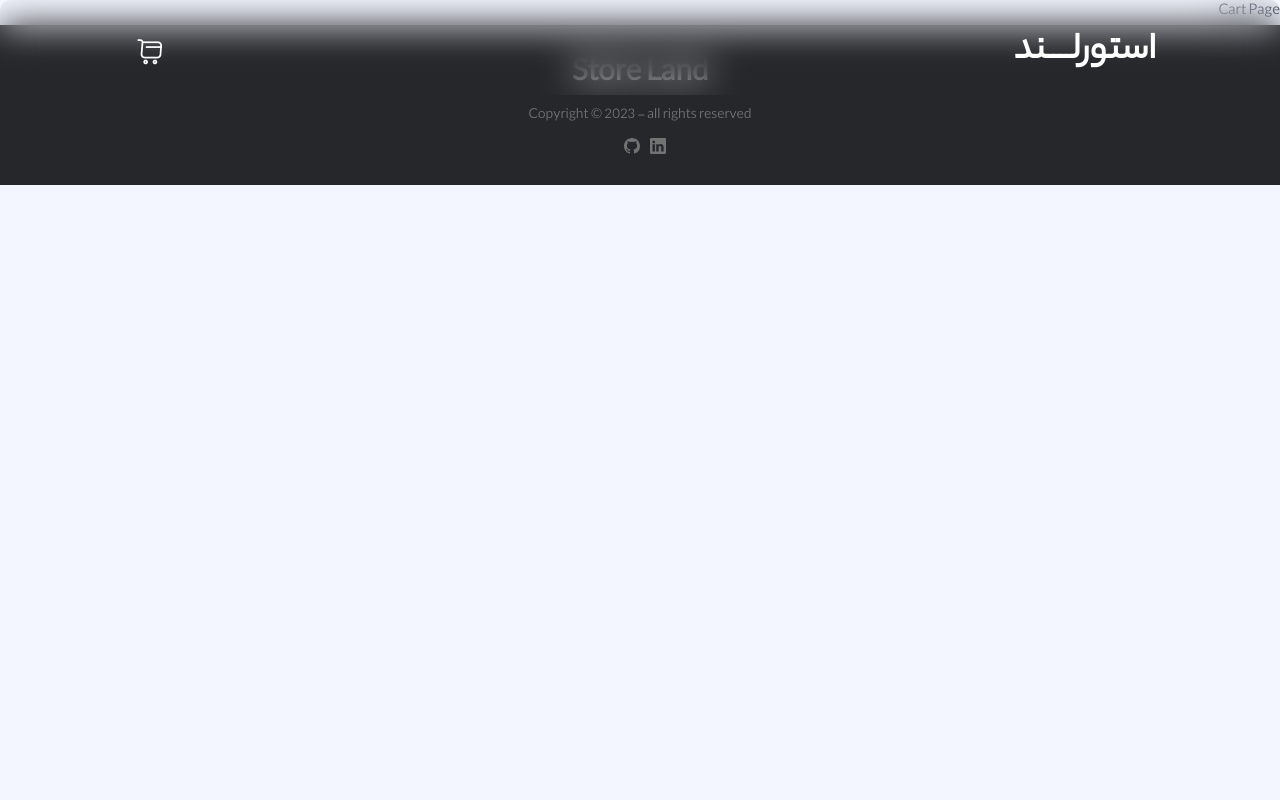
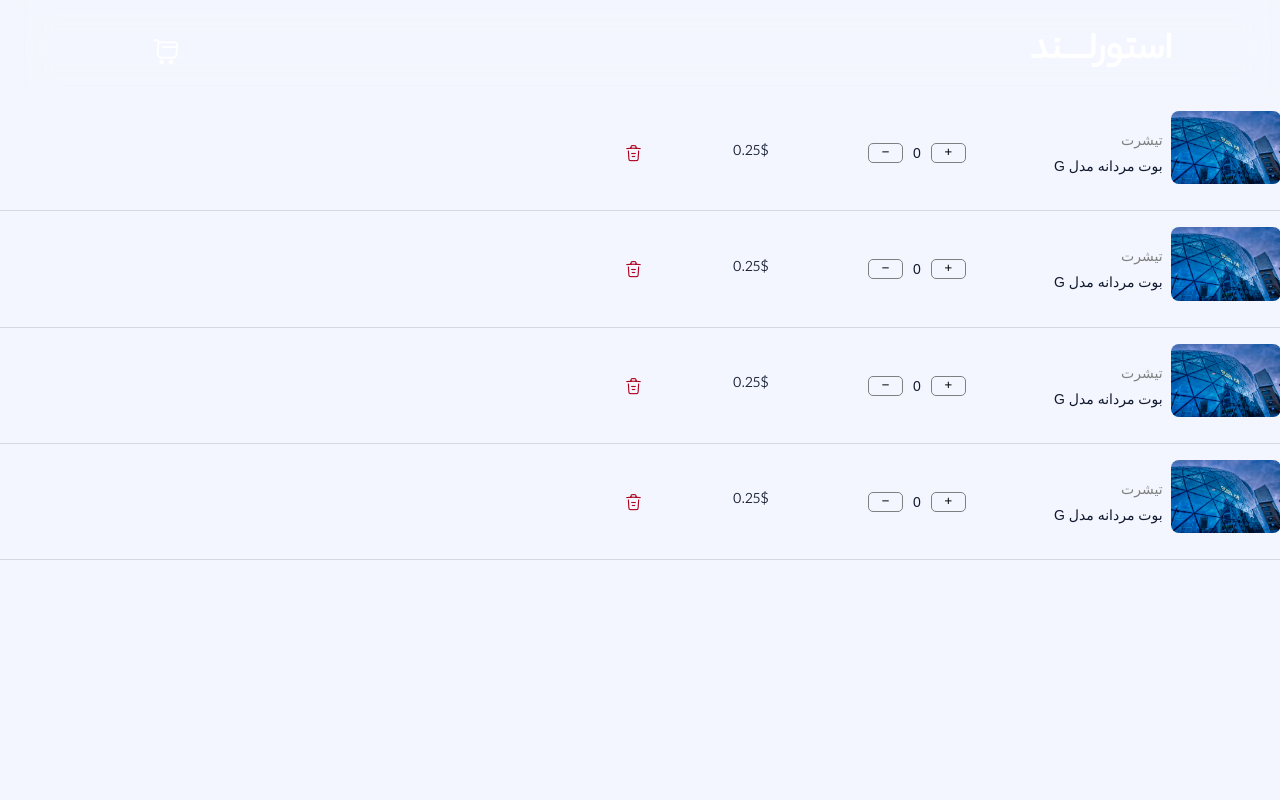
Before and after one commit to sinazarrin/store-land, a React (Create React App) app: page / in a window 1280 px wide. Shown: the top 800 px of the page. Built offline with nearby package versions, Linux system fonts and the light colour scheme.

Commit message:
add cart items component in cart page

```diff
--- a/src/Layout/Default/Navbar/Navbar.tsx
+++ b/src/Layout/Default/Navbar/Navbar.tsx
@@ -5,7 +5,7 @@ const Navbar = () => {
   return (
     <Styled.AppBar elevation={0} >
       <Styled.Toolbar>
-        <Styled.LogoText xs={{color: "red"}}>استورلــــند</Styled.LogoText>
+        <Styled.LogoText>استورلــــند</Styled.LogoText>
         <div>
           <IconButton size="large">
             <i className="isax isax-shopping-cart"></i>
--- /dev/null
+++ b/src/Pages/CartPage/Components/CartItems/index.tsx
@@ -0,0 +1,113 @@
+import React from 'react'
+import * as Styled from './styled'
+import { Divider, Grid, IconButton, Typography } from '@mui/material'
+
+const CartItems = () => {
+
+    return (
+        <Styled.CartItemsContainer container spacing={2} >
+            <Styled.CartItemsContent item xs={9} gap={5}>
+                <Grid xs={1}>
+                    <img src="./assets/images/joran-quinten-vtiYZsVmC2A-unsplash.jpg" alt="" />
+                </Grid>
+                <Grid xs={2}>
+                    <Typography variant="body2" component="span" color="gray">تیشرت</Typography>
+                    <Typography variant='body2'>
+                        بوت مردانه مدل G
+                    </Typography>
+                </Grid>
+                <Styled.Quantity xs={2}>
+                    <button>+</button>
+                        <Typography variant="body2">0</Typography>
+                    <button>-</button>
+                </Styled.Quantity>
+                <Grid xs={1}>
+                    0.25$
+                </Grid>
+                <Grid xs={1}>
+                <IconButton>
+                    <i className='isax isax-trash'></i>
+                </IconButton>
+                </Grid>
+            </Styled.CartItemsContent>
+            <Divider/>
+            <Styled.CartItemsContent item xs={9} gap={5}>
+                <Grid xs={1}>
+                    <img src="./assets/images/joran-quinten-vtiYZsVmC2A-unsplash.jpg" alt="" />
+                </Grid>
+                <Grid xs={2}>
+                    <Typography variant="body2" component="span" color="gray">تیشرت</Typography>
+                    <Typography variant='body2'>
+                        بوت مردانه مدل G
+                    </Typography>
+                </Grid>
+                <Styled.Quantity xs={2}>
+                    <button>+</button>
+                        <Typography variant="body2">0</Typography>
+                    <button>-</button>
+                </Styled.Quantity>
+                <Grid xs={1}>
+                    0.25$
+                </Grid>
+                <Grid xs={1}>
+                <IconButton>
+                    <i className='isax isax-trash'></i>
+                </IconButton>
+                </Grid>
+            </Styled.CartItemsContent>
+            <Divider/>
+            <Styled.CartItemsContent item xs={9} gap={5}>
+                <Grid xs={1}>
+                    <img src="./assets/images/joran-quinten-vtiYZsVmC2A-unsplash.jpg" alt="" />
+                </Grid>
+                <Grid xs={2}>
+                    <Typography variant="body2" component="span" color="gray">تیشرت</Typography>
+                    <Typography variant='body2'>
+                        بوت مردانه مدل G
+                    </Typography>
+                </Grid>
+                <Styled.Quantity xs={2}>
+                    <button>+</button>
+                        <Typography variant="body2">0</Typography>
+                    <button>-</button>
+                </Styled.Quantity>
+                <Grid xs={1}>
+                    0.25$
+                </Grid>
+                <Grid xs={1}>
+                <IconButton>
+                    <i className='isax isax-trash'></i>
+                </IconButton>
+                </Grid>
+            </Styled.CartItemsContent>
+            <Divider/>
+            <Styled.CartItemsContent item xs={9} gap={5}>
+                <Grid xs={1}>
+                    <img src="./assets/images/joran-quinten-vtiYZsVmC2A-unsplash.jpg" alt="" />
+                </Grid>
+                <Grid xs={2}>
+                    <Typography variant="body2" component="span" color="gray">تیشرت</Typography>
+                    <Typography variant='body2'>
+                        بوت مردانه مدل G
+                    </Typography>
+                </Grid>
+                <Styled.Quantity xs={2}>
+                    <button>+</button>
+                        <Typography variant="body2">0</Typography>
+                    <button>-</button>
+                </Styled.Quantity>
+                <Grid xs={1}>
+                    0.25$
+                </Grid>
+                <Grid xs={1}>
+                <IconButton>
+                    <i className='isax isax-trash'></i>
+                </IconButton>
+                </Grid>
+            </Styled.CartItemsContent>
+            <Divider/>
+        </Styled.CartItemsContainer>
+    )
+}
+
+export default CartItems
--- /dev/null
+++ b/src/Pages/CartPage/Components/CartItems/styled.ts
@@ -0,0 +1,44 @@
+import { Grid, styled } from '@mui/material'
+
+export const CartItemsContainer = styled(Grid)({
+    marginTop: 95,
+    "&>hr":{
+        width: '100%'
+    }
+})
+
+export const CartItemsContent = styled(Grid)({
+    display: 'flex',
+    padding: 15,
+    borderRadius: 16,
+    alignItems:'center',
+
+    "&>div>img":{
+        width: '110px',
+        borderRadius: '8px',
+        objectFit: 'cover'
+    },
+    "&>div>button>i":{
+        fontSize: 18,
+        color: " #B00020",
+        cursor: 'pointer',
+        transition: 'all 0.5s',
+
+    }
+})
+
+export const Quantity = styled(Grid)({
+    display: 'flex',
+    alignItems: 'center',
+    "&>button":{
+        width: 35,
+        height: 20,
+        border: '1px solid gray',
+        borderRadius: 5,
+        backgroundColor: '#f3f6fe',
+        cursor: 'pointer',
+    },
+    "&>p":{
+        margin: '0 10px'
+    },
+})
--- a/src/Pages/CartPage/index.tsx
+++ b/src/Pages/CartPage/index.tsx
@@ -1,11 +1,12 @@
-import { Grid } from '@mui/material'
-import React from 'react'
+
+import CartItems from './Components/CartItems'
+import * as Styled from './styled'
 
 const CartPage = () => {
   return (
-    <Grid>
-        Cart Page
-    </Grid>
+    <Styled.CartPageContainer>
+        <CartItems/>
+    </Styled.CartPageContainer>
   )
 }
 
--- a/src/Pages/CartPage/styled.ts
+++ b/src/Pages/CartPage/styled.ts
@@ -1 +1,6 @@
-import React, { Component } from 'react'
+import { Grid, styled } from '@mui/material'
+
+export const CartPageContainer = styled(Grid)({
+    height: '100vh',
+
+})
```
